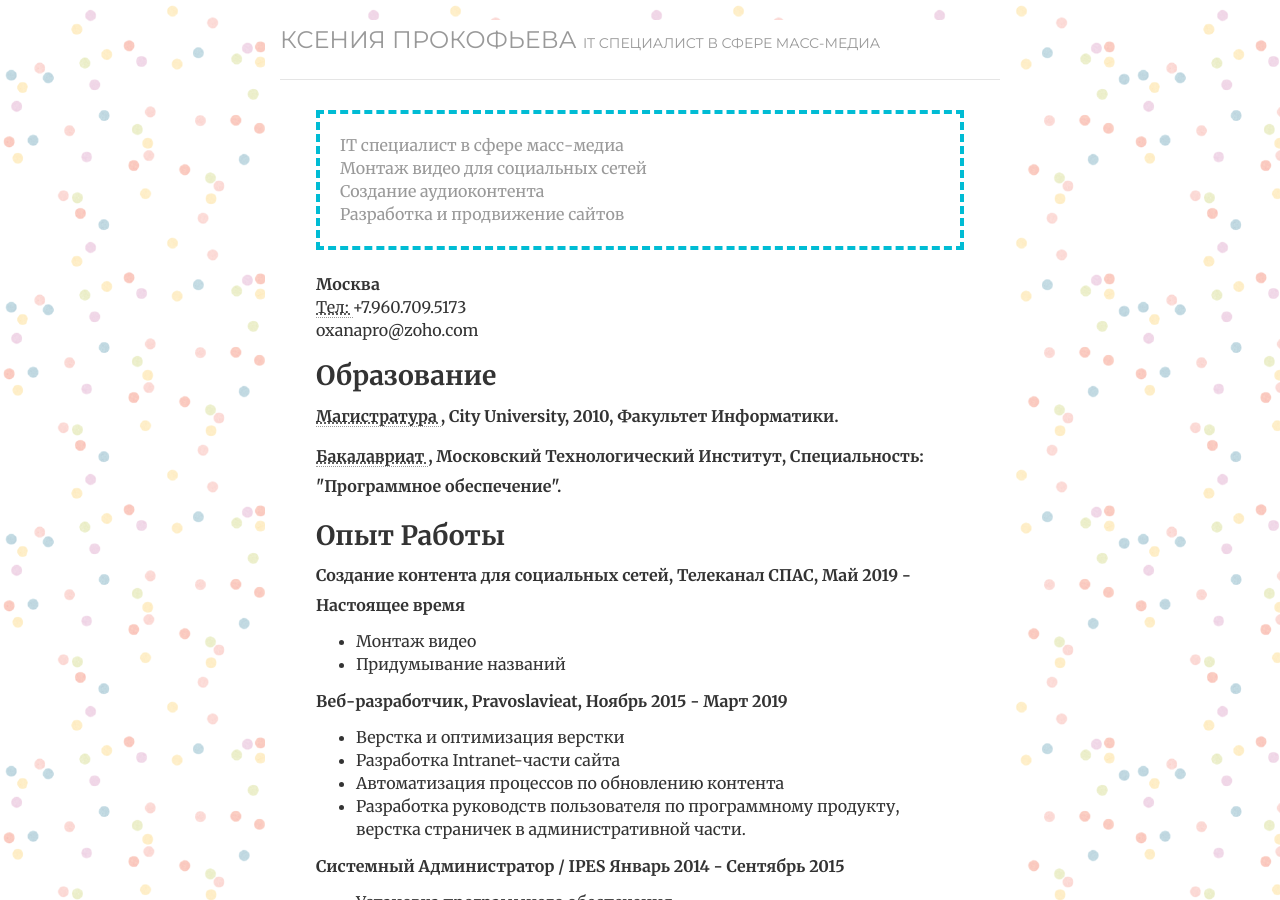
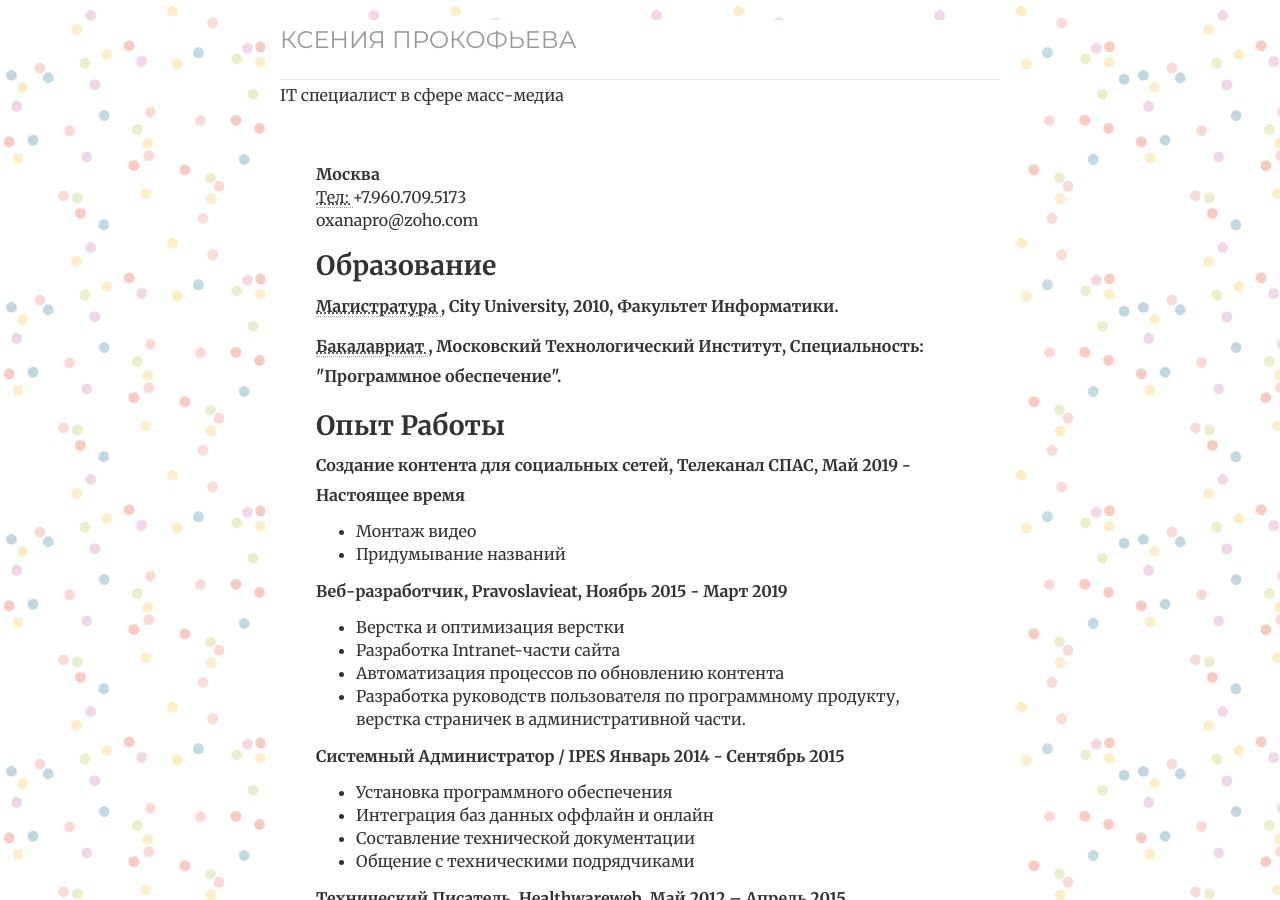
Before and after one commit to cvkp/cvkp.github.io, a Jekyll site: the page built from index.html, in a window 1280 px wide and 900 px high. Built offline with Jekyll 4.4.1, drawn with Linux system fonts in a browser that asks for light colours; nearby versions of some CDN libraries; the list of posts is cut into pages by our own code.

Commit message:
Update index.html

```diff
--- a/index.html
+++ b/index.html
@@ -17,11 +17,16 @@ ref: cv
 			<div class="header">
 				<h3 class="text-muted">
 					<a href="/">Ксения Прoкофьeва</a>
-					<small>
-IT специалист в сфере масс-медиа
-		</small>
+
 				</h3>
 			</div>
+
+			<p class="tagline">
+IT специалист в сфере масс-медиа
+		</p>
+
+
+
 			<!-- /header -->
 			<div class="cv" style="margin-top: 30px;">
 				<!--<a href="/cv/cv-kp.pdf" class="btn btn-default pull-right" title="Резюме в PDF">Резюме в PDF</a> -->
@@ -29,7 +34,7 @@ IT специалист в сфере масс-медиа
 					<span itemprop="name">
 					</span>
 
-	<ul class="skills">
+	<!-- <ul class="skills">
 						<li>
 IT специалист в сфере масс-медиа
 		</li>
@@ -48,7 +53,7 @@ IT специалист в сфере масс-медиа
 						</li>
 
 
-					</ul>
+					</ul>-->
 
                     					<address>
 						<span itemprop="affiliation">
```
